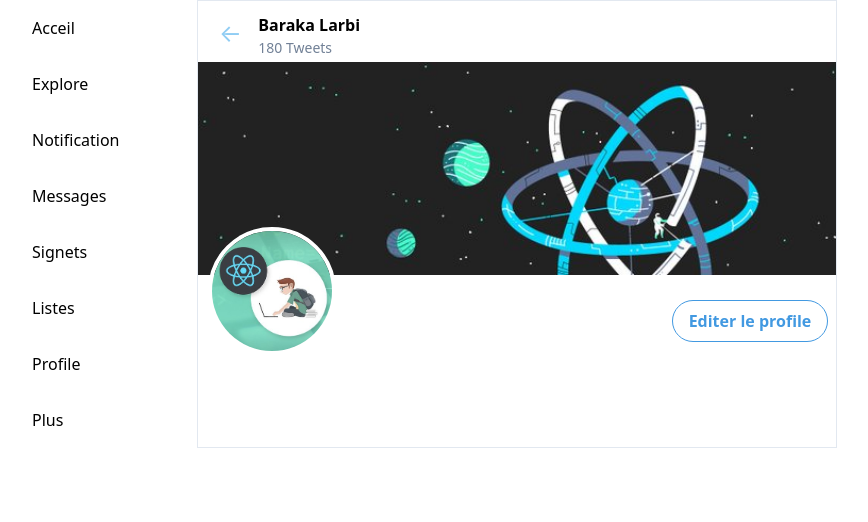
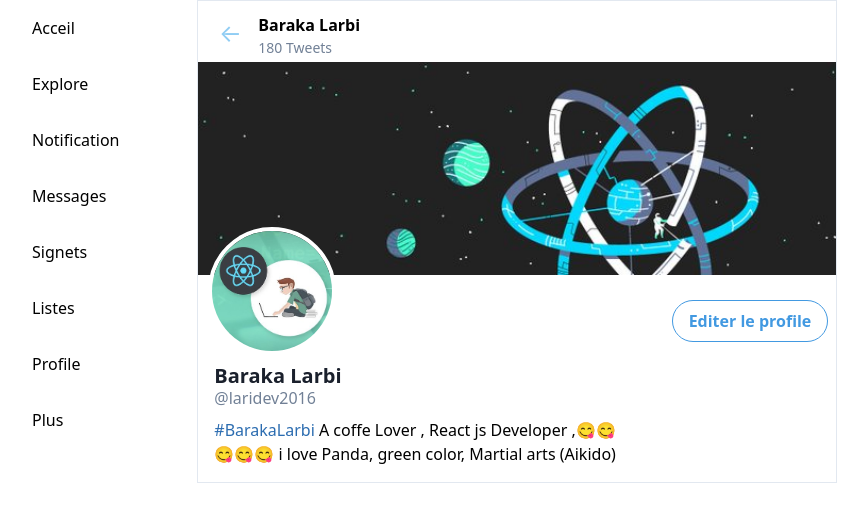
Before and after one commit to larbibaraka/react-twitter, a React (Create React App) app: page / in a window 1280 px wide. Shown: the top 522 px of the page, without its empty margins (16-884 px from the left). Built offline with nearby package versions, Linux system fonts and the light colour scheme.

Commit message:
add user description

```diff
--- a/src/components/MidSection.jsx
+++ b/src/components/MidSection.jsx
@@ -31,6 +31,19 @@ export default function MidSection() {
           Editer le profile
         </button>
       </div>
+      <div className="userinfo container m-2 p-2">
+      <div class="mt-2">
+        <p class="text-gray-900 leading-none text-xl font-bold">Baraka Larbi</p>
+        <p class="text-gray-600">@laridev2016</p>
+      </div>
+      <div class=" mt-2 w-8/12">
+        <p className="font-sans font-normal">
+        <a className="text-blue-700 font-medium" href="/">#BarakaLarbi</a> A coffe Lover , React js Developer ,😋😋😋😋😋
+        i love Panda, green color, Martial arts (Aikido)
+        </p>
+      </div>
+
+      </div>
     </div>
   );
 }
```
